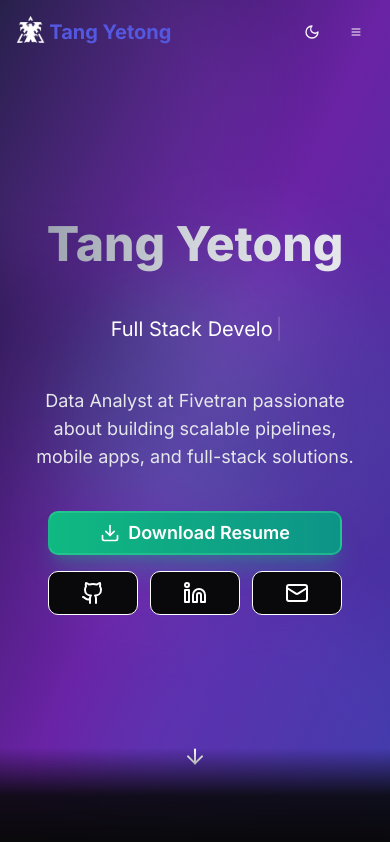
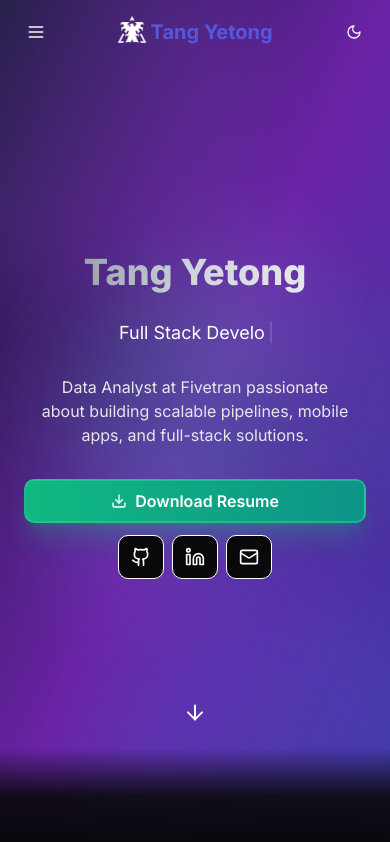
Before and after one commit to darkv32/website, a Next.js app: page / in a window 390 px wide. Shown: the top 842 px of the page. Built offline with nearby package versions, Linux system fonts and the light colour scheme.

Commit message:
fix mobile

```diff
--- a/components/navigation.tsx
+++ b/components/navigation.tsx
@@ -77,8 +77,24 @@ export function Navigation() {
     >
       <div className="container-width section-padding">
         <div className="flex items-center justify-between h-16">
-          {/* Logo */}
-          <div className="flex-shrink-0">
+          {/* Mobile menu button - Left side */}
+          <div className="md:hidden">
+            <Button
+              variant="ghost"
+              size="sm"
+              onClick={() => setIsMobileMenuOpen(!isMobileMenuOpen)}
+              className="w-10 h-10 p-2"
+            >
+              {isMobileMenuOpen ? (
+                <X className="h-5 w-5" />
+              ) : (
+                <Menu className="h-5 w-5" />
+              )}
+            </Button>
+          </div>
+
+          {/* Logo - Center on mobile, left on desktop */}
+          <div className="flex-shrink-0 md:flex-shrink-0">
             <Link
               href="/"
               className="flex items-center space-x-1 hover:opacity-80 transition-opacity"
@@ -130,41 +146,61 @@ export function Navigation() {
             </div>
           </div>
 
-          {/* Theme Toggle & Mobile Menu */}
-          <div className="flex items-center space-x-2">
+          {/* Theme Toggle - Right side */}
+          <div className="flex items-center">
             <Button
               variant="ghost"
               size="sm"
               onClick={() => setTheme(theme === 'dark' ? 'light' : 'dark')}
-              className="w-9 h-9"
+              className="w-10 h-10 p-2 relative"
             >
               <Sun className="h-4 w-4 rotate-0 scale-100 transition-all dark:-rotate-90 dark:scale-0" />
               <Moon className="absolute h-4 w-4 rotate-90 scale-0 transition-all dark:rotate-0 dark:scale-100" />
               <span className="sr-only">Toggle theme</span>
             </Button>
+          </div>
+        </div>
 
-            {/* Mobile menu button */}
-            <div className="md:hidden">
+        {/* Mobile Navigation - Left Side Drawer */}
+        {isMobileMenuOpen && (
+          <>
+            {/* Backdrop */}
+            <div
+              className="md:hidden fixed inset-0 bg-black/50 z-40"
+              onClick={() => setIsMobileMenuOpen(false)}
+            />
+            {/* Side Drawer */}
+            <div className="md:hidden fixed top-0 left-0 h-full w-64 bg-background/95 backdrop-blur-md shadow-xl border-r border-border/40 z-50 transform transition-transform duration-300 ease-in-out">
+              <div className="flex flex-col h-full">
+                {/* Header */}
+                <div className="flex items-center justify-between p-4 border-b border-border/40">
+                  <Link
+                    href="/"
+                    className="flex items-center space-x-2 hover:opacity-80 transition-opacity"
+                    onClick={() => setIsMobileMenuOpen(false)}
+                  >
+                    <Image
+                      src={theme === 'dark' ? '/logo-white.png' : (theme === 'light' ? '/logo-black.png' : '/logo-white.png')}
+                      alt="Tang Yetong Logo"
+                      width={24}
+                      height={24}
+                      className="h-6 w-auto bg-transparent"
+                      style={{ paddingBottom: '3px' }}
+                    />
+                    <span className="text-lg font-bold text-primary">Tang Yetong</span>
+                  </Link>
                   <Button
                     variant="ghost"
                     size="sm"
-                onClick={() => setIsMobileMenuOpen(!isMobileMenuOpen)}
-                className="w-9 h-9"
+                    onClick={() => setIsMobileMenuOpen(false)}
+                    className="w-8 h-8"
                   >
-                {isMobileMenuOpen ? (
-                  <X className="h-5 w-5" />
-                ) : (
-                  <Menu className="h-5 w-5" />
-                )}
+                    <X className="h-4 w-4" />
                   </Button>
                 </div>
-          </div>
-        </div>
 
-        {/* Mobile Navigation */}
-        {isMobileMenuOpen && (
-          <div className="md:hidden">
-            <div className="px-2 pt-2 pb-3 space-y-1 bg-background/95 backdrop-blur-sm border-t border-border/40">
+                {/* Navigation Links */}
+                <div className="flex-1 p-4 space-y-3">
                   {navigation.map((item) => {
                     const isActive = isHomePage && item.href.startsWith('/#')
                       ? activeSection === item.href.slice(2)
@@ -183,9 +219,9 @@ export function Navigation() {
                           }
                         }}
                         className={cn(
-                      'block px-3 py-2 rounded-md text-base font-medium transition-colors',
+                          'block px-4 py-4 rounded-lg text-base font-medium transition-colors min-h-[48px] flex items-center',
                           isActive
-                        ? 'text-primary bg-primary/10'
+                            ? 'text-primary bg-primary/10 border-l-4 border-primary'
                             : 'text-muted-foreground hover:text-foreground hover:bg-accent'
                         )}
                       >
@@ -194,7 +230,23 @@ export function Navigation() {
                     );
                   })}
                 </div>
+
+                {/* Footer with Theme Toggle */}
+                <div className="p-4 border-t border-border/40">
+                  <Button
+                    variant="outline"
+                    size="sm"
+                    onClick={() => setTheme(theme === 'dark' ? 'light' : 'dark')}
+                    className="w-full relative"
+                  >
+                    <Sun className="absolute h-4 w-4 left-3 mr-2 rotate-0 scale-100 transition-all dark:-rotate-90 dark:scale-0" />
+                    <Moon className="absolute h-4 w-4 left-3 top-1/2 -translate-y-1/2 rotate-90 scale-0 transition-all dark:rotate-0 dark:scale-100" />
+                    <span>Toggle Theme</span>
+                  </Button>
                 </div>
+              </div>
+            </div>
+          </>
         )}
       </div>
     </nav>
--- a/components/sections/hero.tsx
+++ b/components/sections/hero.tsx
@@ -59,12 +59,12 @@ export function Hero() {
       {/* Main Content */}
       <div className="relative z-10 flex flex-col items-center justify-center h-full text-center px-6 pt-32">
         {/* Name with Theme-aware Gradient */}
-        <h1 className="text-5xl sm:text-6xl lg:text-8xl font-extrabold leading-relaxed overflow-visible bg-clip-text text-transparent bg-gradient-to-r from-gray-800 via-gray-700 to-gray-600 dark:from-gray-400 dark:via-gray-300 dark:to-gray-200 mb-6 pb-2">
+        <h1 className="text-4xl sm:text-5xl md:text-6xl lg:text-8xl font-extrabold leading-tight sm:leading-relaxed overflow-visible bg-clip-text text-transparent bg-gradient-to-r from-gray-800 via-gray-700 to-gray-600 dark:from-gray-400 dark:via-gray-300 dark:to-gray-200 mb-4 sm:mb-6 pb-2">
           Tang Yetong
         </h1>
 
         {/* Dynamic Role */}
-        <div className="text-xl sm:text-2xl lg:text-3xl text-gray-800 dark:text-white mb-8 h-10 bg-transparent">
+        <div className="text-lg sm:text-xl md:text-2xl lg:text-3xl text-gray-800 dark:text-white mb-6 sm:mb-8 h-8 sm:h-10 bg-transparent">
           <Typewriter
             words={roles}
             loop={0}
@@ -77,21 +77,21 @@ export function Hero() {
         </div>
 
         {/* Description */}
-        <p className="max-w-2xl text-lg sm:text-xl text-gray-700 dark:text-gray-200 mb-10">
+        <p className="max-w-2xl text-base sm:text-lg md:text-xl text-gray-700 dark:text-gray-200 mb-8 sm:mb-10 px-4 sm:px-0">
           {description}
         </p>
 
         {/* CTAs */}
-        <div className="flex flex-col sm:flex-row gap-4 mb-12">
+        <div className="flex flex-col sm:flex-row gap-3 sm:gap-4 mb-10 sm:mb-12 w-full max-w-md sm:max-w-none">
           <Button
             size="lg"
-            className="bg-gradient-to-r from-blue-600 to-indigo-600 hover:from-blue-700 hover:to-indigo-700 dark:from-emerald-500 dark:to-teal-600 dark:hover:from-emerald-600 dark:hover:to-teal-700 text-white shadow-xl hover:shadow-2xl transform hover:scale-105 transition-all duration-300 border-2 border-blue-500/40 dark:border-emerald-400/50 px-8 py-3 text-lg font-semibold dark:shadow-emerald-500/25 dark:hover:shadow-emerald-500/40"
+            className="bg-gradient-to-r from-blue-600 to-indigo-600 hover:from-blue-700 hover:to-indigo-700 dark:from-emerald-500 dark:to-teal-600 dark:hover:from-emerald-600 dark:hover:to-teal-700 text-white shadow-xl hover:shadow-2xl transform hover:scale-105 transition-all duration-300 border-2 border-blue-500/40 dark:border-emerald-400/50 px-6 sm:px-8 py-3 text-base sm:text-lg font-semibold dark:shadow-emerald-500/25 dark:hover:shadow-emerald-500/40"
             onClick={() => window.open('/resume.pdf', '_blank')}
           >
-            <Download className="mr-2 h-5 w-5" />
+            <Download className="mr-2 h-4 w-4 sm:h-5 sm:w-5" />
             Download Resume
           </Button>
-          <div className="flex space-x-3 justify-center">
+          <div className="flex space-x-2 sm:space-x-3 justify-center">
             {socialLinks.map(({ href, icon, label }) => {
               const IconComponent = icon === 'Github' ? Github : icon === 'Linkedin' ? Linkedin : Mail;
               return (
@@ -99,11 +99,11 @@ export function Hero() {
                   key={label}
                   variant="outline"
                   size="lg"
-                  className="text-gray-800 border-gray-800 hover:bg-gray-800/10 dark:text-white dark:border-white dark:hover:bg-white/20 transform hover:scale-110 transition-colors"
+                  className="text-gray-800 border-gray-800 hover:bg-gray-800/10 dark:text-white dark:border-white dark:hover:bg-white/20 transform hover:scale-110 transition-colors p-3 sm:p-4"
                   asChild
                 >
                   <a href={href} target="_blank" rel="noopener noreferrer">
-                    <IconComponent className="h-6 w-6" />
+                    <IconComponent className="h-5 w-5 sm:h-6 sm:w-6" />
                   </a>
                 </Button>
               );
```
Lines whose indentation alone changed are shown as unchanged.
